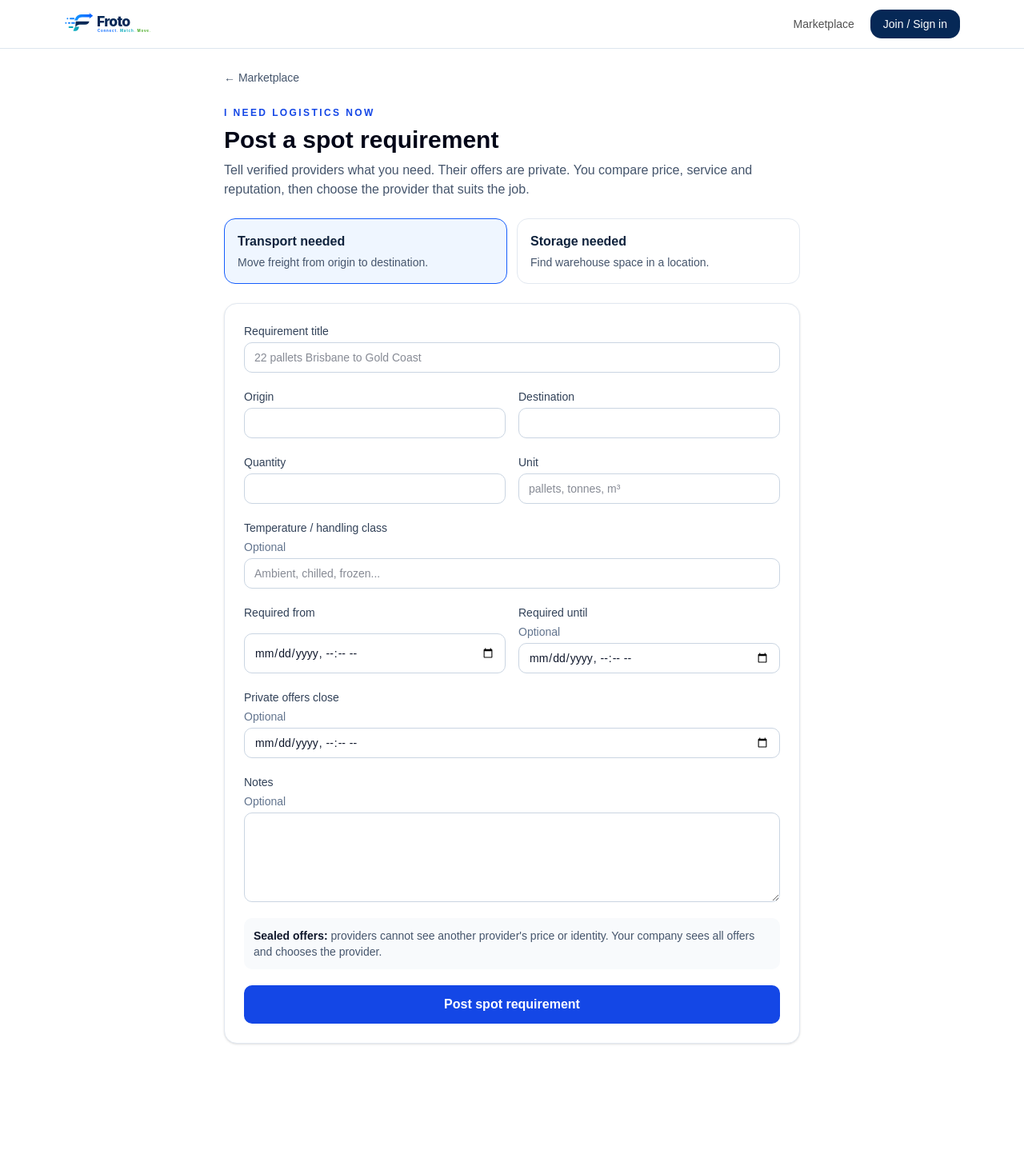
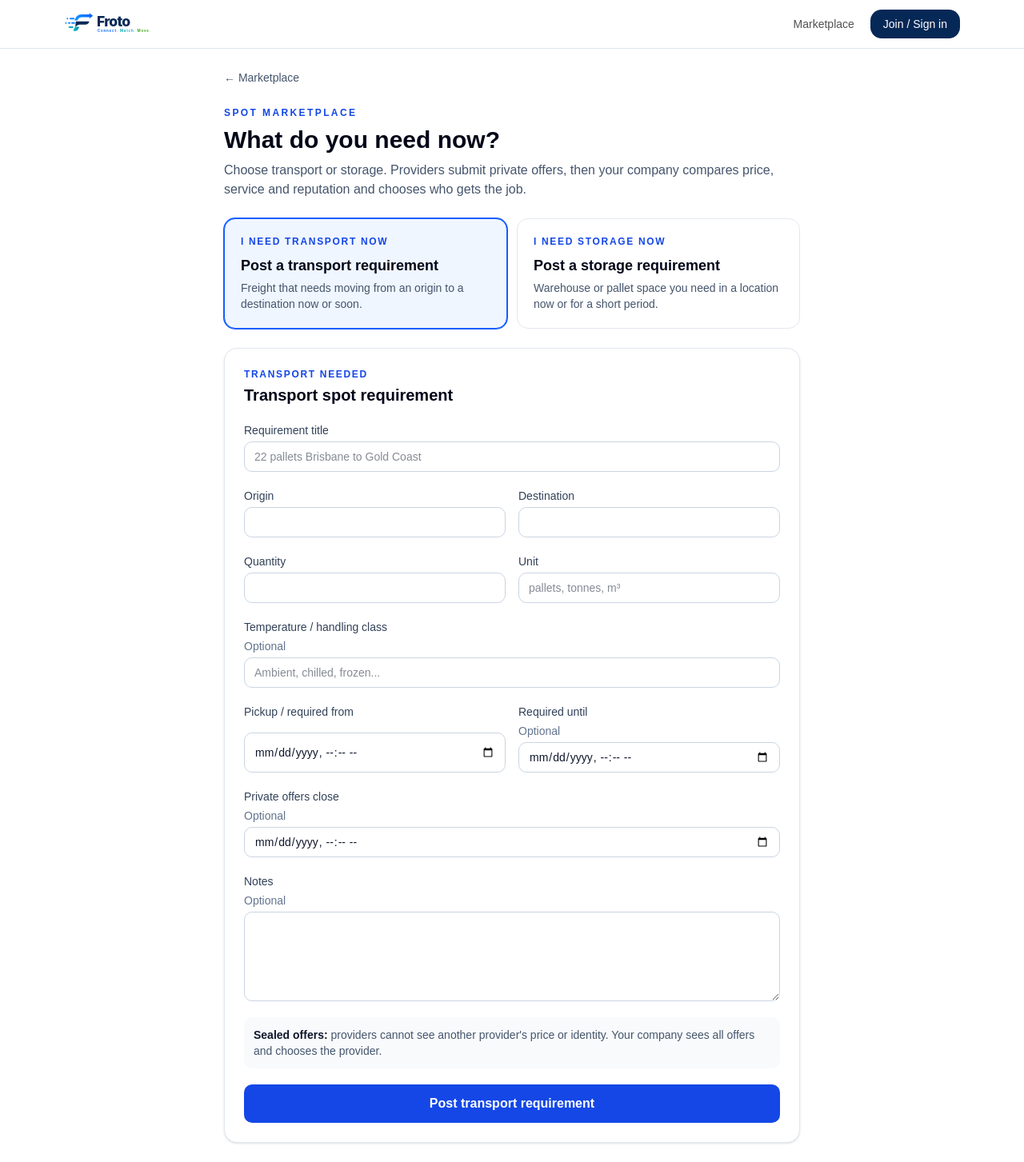
Before and after one commit to Froto01/Froto, a Next.js app: page /platform/spot-requirements/new in a window 1280 px wide. Shown: the whole page at 80% size. Before the commit the page ends 1329 px from the top, so only its background shows below. Built offline with nearby package versions, Linux system fonts and the light colour scheme; no server answers.

Commit message:
Clarify transport and storage spot requirement choices

```diff
--- a/app/platform/spot-requirements/new/page.tsx
+++ b/app/platform/spot-requirements/new/page.tsx
@@ -11,60 +11,41 @@ export default function NewSpotRequirementPage() {
   const [error, setError] = useState("");
 
   async function submit(event: FormEvent<HTMLFormElement>) {
-    event.preventDefault();
-    setBusy(true);
-    setError("");
+    event.preventDefault(); setBusy(true); setError("");
     const form = new FormData(event.currentTarget);
-    const payload = {
-      requirementType: type,
-      title: form.get("title"),
-      origin: form.get("origin"),
-      destination: form.get("destination"),
-      location: form.get("location"),
-      quantity: Number(form.get("quantity")),
-      quantityUnit: form.get("quantityUnit"),
-      temperatureClass: form.get("temperatureClass"),
-      requiredFrom: form.get("requiredFrom"),
-      requiredTo: form.get("requiredTo"),
-      offersCloseAt: form.get("offersCloseAt"),
-      notes: form.get("notes"),
-    };
+    const payload = { requirementType:type, title:form.get("title"), origin:form.get("origin"), destination:form.get("destination"), location:form.get("location"), quantity:Number(form.get("quantity")), quantityUnit:form.get("quantityUnit"), temperatureClass:form.get("temperatureClass"), requiredFrom:form.get("requiredFrom"), requiredTo:form.get("requiredTo"), offersCloseAt:form.get("offersCloseAt"), notes:form.get("notes") };
     try {
-      const response = await fetch("/api/spot-requirements", { method: "POST", headers: { "Content-Type": "application/json" }, body: JSON.stringify(payload) });
-      const data = await response.json();
-      if (!response.ok) throw new Error(data.error || "Could not post spot requirement.");
-      router.push(`/platform/spot-requirements/${data.id}`);
-    } catch (err) {
-      setError(err instanceof Error ? err.message : "Could not post spot requirement.");
-      setBusy(false);
-    }
+      const response=await fetch("/api/spot-requirements",{method:"POST",headers:{"Content-Type":"application/json"},body:JSON.stringify(payload)}); const data=await response.json();
+      if(!response.ok) throw new Error(data.error||"Could not post spot requirement."); router.push(`/platform/spot-requirements/${data.id}`);
+    } catch(err){setError(err instanceof Error?err.message:"Could not post spot requirement.");setBusy(false);}
   }
 
-  const input = "w-full rounded-lg border border-slate-300 bg-white px-3 py-2 text-slate-900";
-  const label = "grid gap-1 text-sm font-medium text-slate-700";
+  const input="w-full rounded-lg border border-slate-300 bg-white px-3 py-2 text-slate-900"; const label="grid gap-1 text-sm font-medium text-slate-700";
+  const isTransport=type==="TRANSPORT";
 
   return <main className="mx-auto max-w-3xl p-6">
     <Link href="/platform" className="text-sm text-slate-600 hover:text-slate-900">← Marketplace</Link>
-    <p className="mt-6 text-xs font-semibold uppercase tracking-[0.2em] text-blue-700">I need logistics now</p>
-    <h1 className="mt-2 text-3xl font-bold text-slate-950">Post a spot requirement</h1>
-    <p className="mt-2 text-slate-600">Tell verified providers what you need. Their offers are private. You compare price, service and reputation, then choose the provider that suits the job.</p>
+    <p className="mt-6 text-xs font-semibold uppercase tracking-[0.2em] text-blue-700">Spot marketplace</p>
+    <h1 className="mt-2 text-3xl font-bold text-slate-950">What do you need now?</h1>
+    <p className="mt-2 text-slate-600">Choose transport or storage. Providers submit private offers, then your company compares price, service and reputation and chooses who gets the job.</p>
 
-    <div className="mt-6 grid grid-cols-2 gap-3">
-      <button type="button" onClick={() => setType("TRANSPORT")} className={`rounded-xl border p-4 text-left ${type === "TRANSPORT" ? "border-blue-600 bg-blue-50" : "border-slate-200"}`}><strong>Transport needed</strong><span className="mt-1 block text-sm text-slate-600">Move freight from origin to destination.</span></button>
-      <button type="button" onClick={() => setType("STORAGE")} className={`rounded-xl border p-4 text-left ${type === "STORAGE" ? "border-blue-600 bg-blue-50" : "border-slate-200"}`}><strong>Storage needed</strong><span className="mt-1 block text-sm text-slate-600">Find warehouse space in a location.</span></button>
+    <div className="mt-6 grid gap-3 sm:grid-cols-2">
+      <button type="button" onClick={()=>setType("TRANSPORT")} className={`rounded-xl border p-5 text-left ${isTransport?"border-blue-600 bg-blue-50 ring-1 ring-blue-600":"border-slate-200 bg-white"}`}><span className="block text-xs font-bold uppercase tracking-[0.14em] text-blue-700">I need transport now</span><strong className="mt-2 block text-lg text-slate-950">Post a transport requirement</strong><span className="mt-1 block text-sm text-slate-600">Freight that needs moving from an origin to a destination now or soon.</span></button>
+      <button type="button" onClick={()=>setType("STORAGE")} className={`rounded-xl border p-5 text-left ${!isTransport?"border-blue-600 bg-blue-50 ring-1 ring-blue-600":"border-slate-200 bg-white"}`}><span className="block text-xs font-bold uppercase tracking-[0.14em] text-blue-700">I need storage now</span><strong className="mt-2 block text-lg text-slate-950">Post a storage requirement</strong><span className="mt-1 block text-sm text-slate-600">Warehouse or pallet space you need in a location now or for a short period.</span></button>
     </div>
 
     <form onSubmit={submit} className="mt-6 grid gap-5 rounded-2xl border border-slate-200 bg-white p-6 shadow-sm">
-      <label className={label}>Requirement title<input className={input} name="title" required maxLength={140} placeholder={type === "TRANSPORT" ? "22 pallets Brisbane to Gold Coast" : "Short-term pallet storage in Brisbane"} /></label>
-      {type === "TRANSPORT" ? <div className="grid gap-4 md:grid-cols-2"><label className={label}>Origin<input className={input} name="origin" required /></label><label className={label}>Destination<input className={input} name="destination" required /></label></div> : <label className={label}>Storage location<input className={input} name="location" required /></label>}
-      <div className="grid gap-4 md:grid-cols-2"><label className={label}>Quantity<input className={input} name="quantity" type="number" min="1" step="1" required /></label><label className={label}>Unit<input className={input} name="quantityUnit" required placeholder="pallets, tonnes, m³" /></label></div>
-      <label className={label}>Temperature / handling class <span className="font-normal text-slate-500">Optional</span><input className={input} name="temperatureClass" placeholder="Ambient, chilled, frozen..." /></label>
-      <div className="grid gap-4 md:grid-cols-2"><label className={label}>Required from<input className={input} name="requiredFrom" type="datetime-local" required /></label><label className={label}>Required until <span className="font-normal text-slate-500">Optional</span><input className={input} name="requiredTo" type="datetime-local" /></label></div>
-      <label className={label}>Private offers close <span className="font-normal text-slate-500">Optional</span><input className={input} name="offersCloseAt" type="datetime-local" /></label>
-      <label className={label}>Notes <span className="font-normal text-slate-500">Optional</span><textarea className={`${input} min-h-28`} name="notes" maxLength={2000} /></label>
-      {error ? <p className="rounded-lg bg-red-50 p-3 text-sm text-red-700">{error}</p> : null}
-      <div className="rounded-lg bg-slate-50 p-3 text-sm text-slate-600"><strong className="text-slate-900">Sealed offers:</strong> providers cannot see another provider's price or identity. Your company sees all offers and chooses the provider.</div>
-      <button disabled={busy} className="rounded-lg bg-blue-700 px-5 py-3 font-semibold text-white disabled:opacity-50">{busy ? "Posting…" : "Post spot requirement"}</button>
+      <div><p className="text-xs font-bold uppercase tracking-[0.14em] text-blue-700">{isTransport?"Transport needed":"Storage needed"}</p><h2 className="mt-1 text-xl font-bold text-slate-950">{isTransport?"Transport spot requirement":"Storage spot requirement"}</h2></div>
+      <label className={label}>Requirement title<input className={input} name="title" required maxLength={140} placeholder={isTransport?"22 pallets Brisbane to Gold Coast":"40 pallet spaces in Brisbane for 3 weeks"}/></label>
+      {isTransport?<div className="grid gap-4 md:grid-cols-2"><label className={label}>Origin<input className={input} name="origin" required/></label><label className={label}>Destination<input className={input} name="destination" required/></label></div>:<label className={label}>Storage location<input className={input} name="location" required placeholder="Brisbane, QLD"/></label>}
+      <div className="grid gap-4 md:grid-cols-2"><label className={label}>Quantity<input className={input} name="quantity" type="number" min="1" step="1" required/></label><label className={label}>Unit<input className={input} name="quantityUnit" required placeholder={isTransport?"pallets, tonnes, m³":"pallets, m², m³"}/></label></div>
+      <label className={label}>Temperature / handling class <span className="font-normal text-slate-500">Optional</span><input className={input} name="temperatureClass" placeholder="Ambient, chilled, frozen..."/></label>
+      <div className="grid gap-4 md:grid-cols-2"><label className={label}>{isTransport?"Pickup / required from":"Storage required from"}<input className={input} name="requiredFrom" type="datetime-local" required/></label><label className={label}>{isTransport?"Required until":"Storage required until"} <span className="font-normal text-slate-500">Optional</span><input className={input} name="requiredTo" type="datetime-local"/></label></div>
+      <label className={label}>Private offers close <span className="font-normal text-slate-500">Optional</span><input className={input} name="offersCloseAt" type="datetime-local"/></label>
+      <label className={label}>Notes <span className="font-normal text-slate-500">Optional</span><textarea className={`${input} min-h-28`} name="notes" maxLength={2000} placeholder={!isTransport?"Access requirements, racking, forklift needs, handling frequency...":undefined}/></label>
+      {error?<p className="rounded-lg bg-red-50 p-3 text-sm text-red-700">{error}</p>:null}
+      <div className="rounded-lg bg-slate-50 p-3 text-sm text-slate-600"><strong className="text-slate-900">Sealed offers:</strong> providers cannot see another provider&apos;s price or identity. Your company sees all offers and chooses the provider.</div>
+      <button disabled={busy} className="rounded-lg bg-blue-700 px-5 py-3 font-semibold text-white disabled:opacity-50">{busy?"Posting…":isTransport?"Post transport requirement":"Post storage requirement"}</button>
     </form>
   </main>;
 }
```
